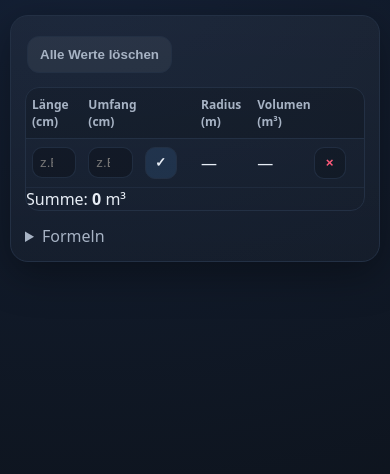
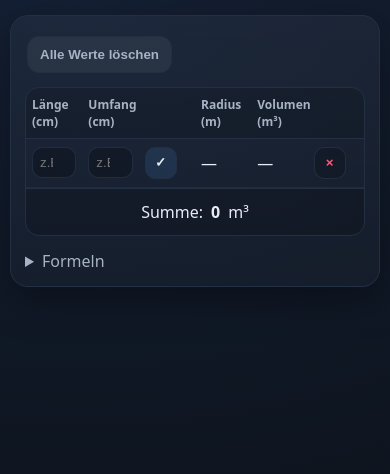
Before and after one commit to s31z/holz-rechner, a plain HTML site: page index.html in a window 390 px wide. Shown: the part 108-582 px from the top of the page. Drawn offline with Linux system fonts and the light colour scheme.

Commit message:
Add styling for sumBar component in style.css

```diff
--- a/style.css
+++ b/style.css
@@ -68,6 +68,16 @@ button.secondary{ color: var(--muted); }
   border-radius: 14px;
   border: 1px solid var(--line);
   -webkit-overflow-scrolling: touch; /* iOS momentum scroll */
+}
+
+.sumBar{
+  display:flex;
+  align-items:baseline;
+  justify-content:center;
+  gap: 10px;
+  padding: 14px 12px;
+  border-top: 1px solid var(--line);
+  background: rgba(0,0,0,.18);
 }
 
 table{
@@ -172,6 +182,11 @@ input[type="number"]:focus{ border-color: rgba(90,169,255,.8); }
     padding: 16px 10px 24px;
   }
 
+  .sumBar{
+    padding: 12px 10px;
+    gap: 8px;
+  }
+
   thead th{
     font-size: 12px;
   }
```
